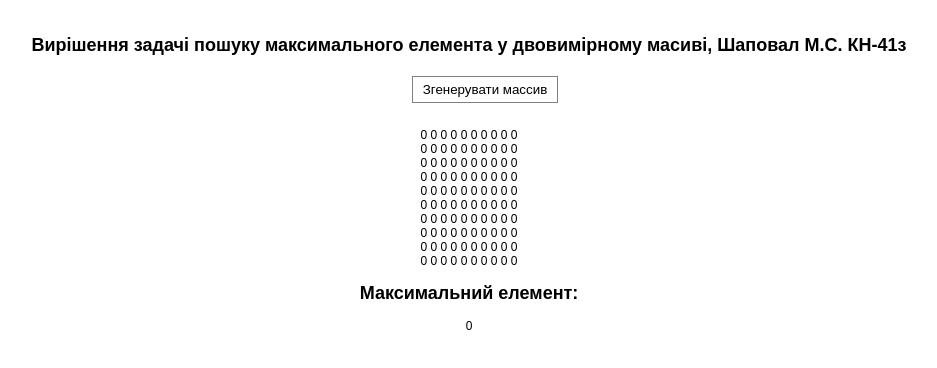
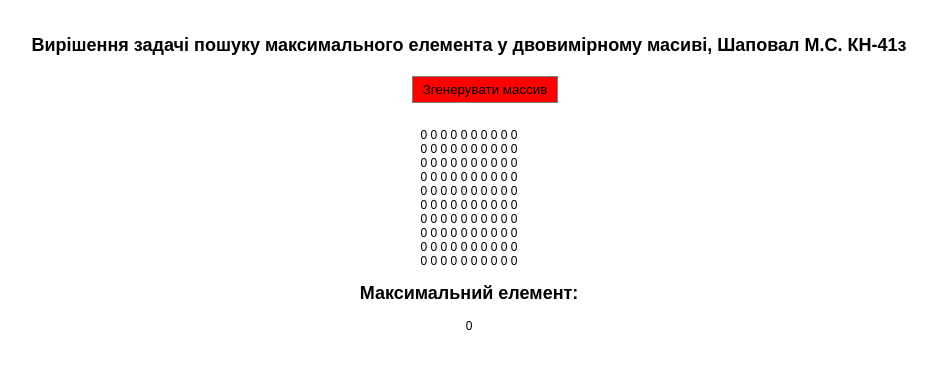
Before and after one commit to marynashapoval/OOAP-MarynaShapoval-MainProject, a React (Create React App) app: page / in a window 1280 px wide. Shown: the top 368 px of the page, without its empty margins (171-1108 px from the left). Built offline with nearby package versions, Linux system fonts and the light colour scheme.

Commit message:
Змінено з браузера

```diff
--- a/src/index.css
+++ b/src/index.css
@@ -21,7 +21,7 @@ button
 	margin: 5px 0px 5px 32px;
 	padding: 5px 10px;
 	border: 1px solid gray;
-	background-color: white;
+	background-color: red;
 }
 label
 {
```
